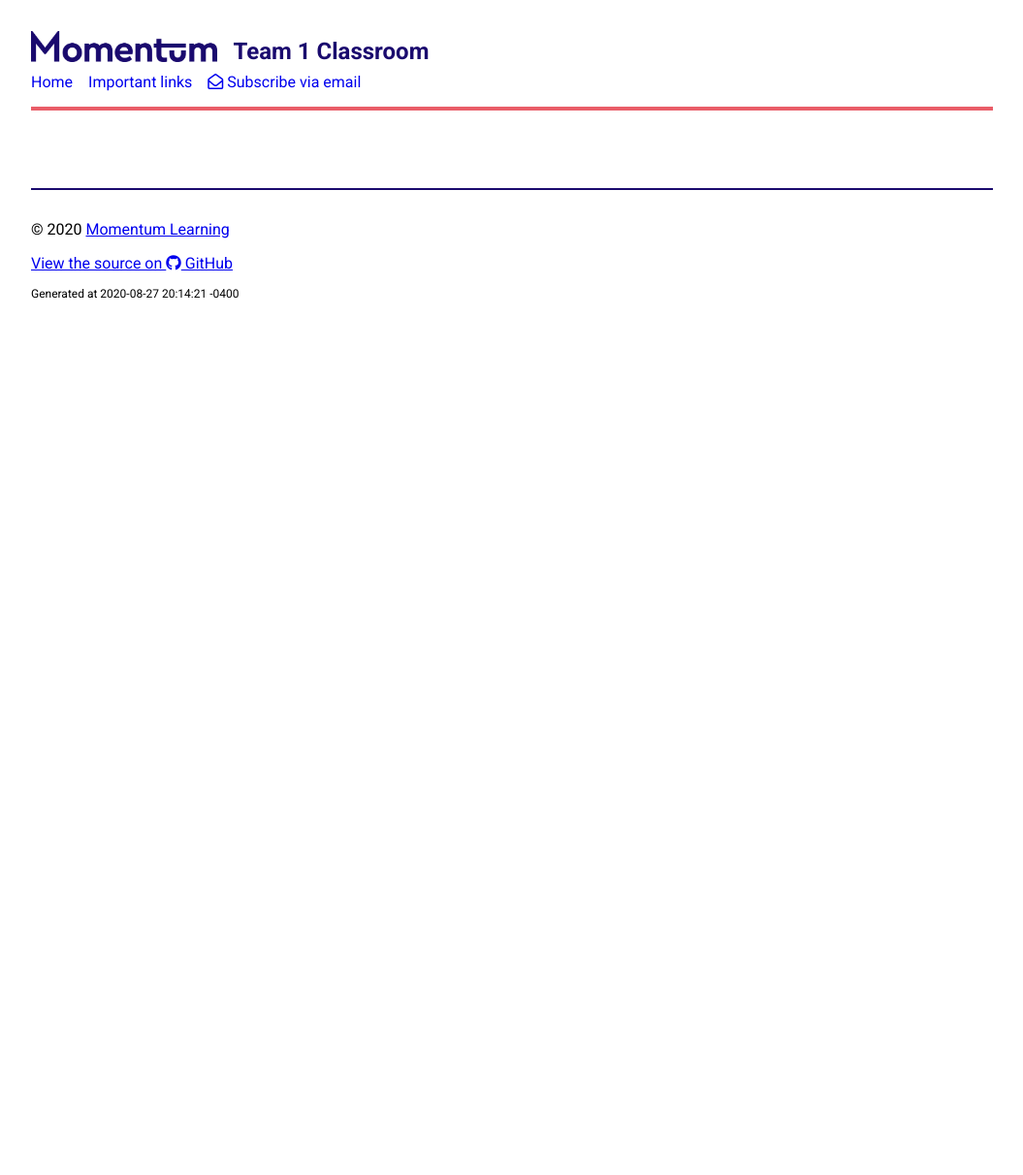
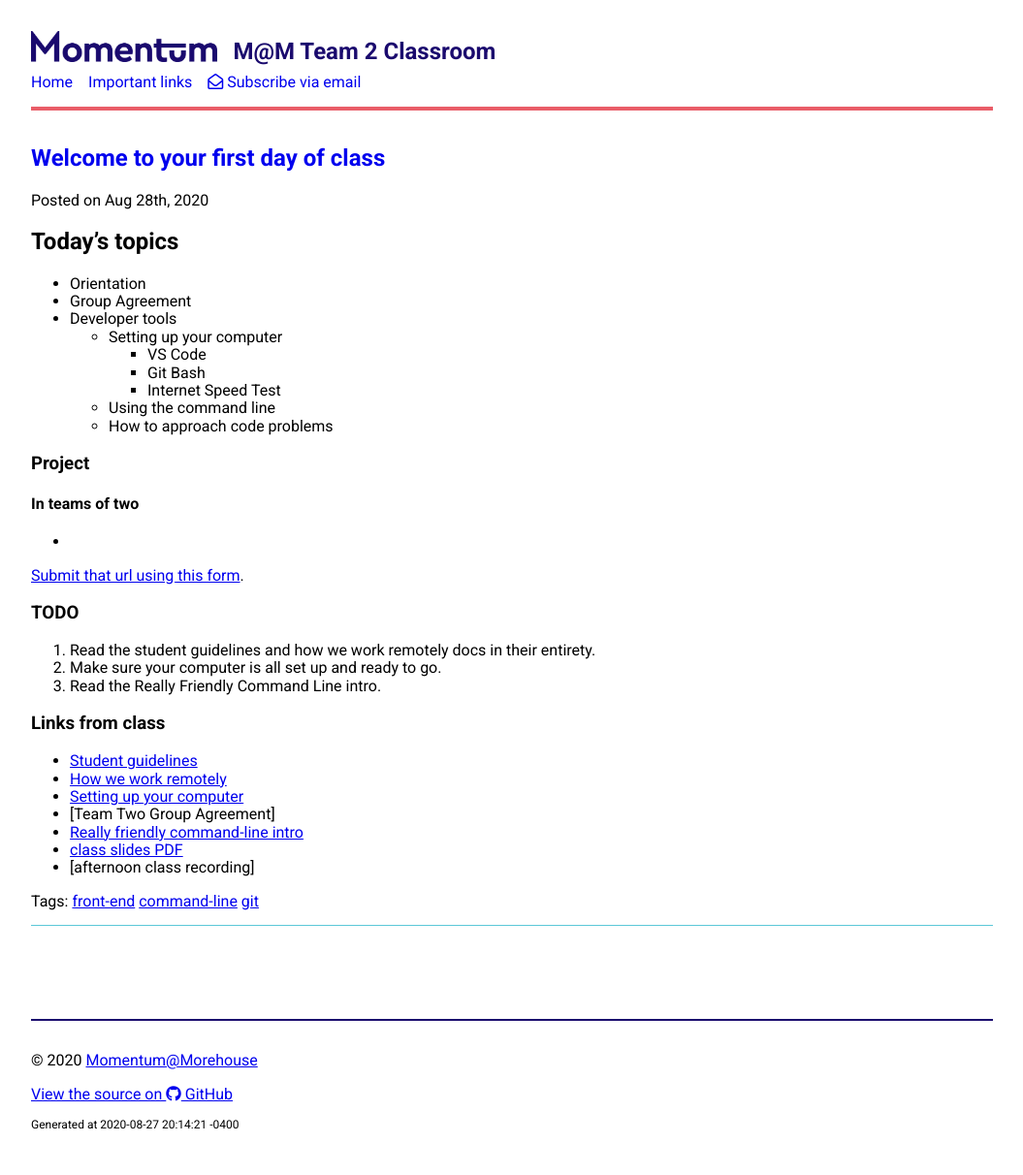
Before and after one commit to Momentum-Morehouse-2/Momentum-Morehouse-2.github.io, a Jekyll site: the page built from index.html, in a window 1280 px wide. Shown: the whole page at 97% size, without its empty margins (112-1167 px from the left). Built offline with Jekyll 4.4.1, drawn with Linux system fonts in a browser that asks for light colours; nearby versions of some CDN libraries; the list of posts is cut into pages by our own code; before the commit the page ends 900 px from its top, so only the background shows below that.

Commit message:
change homepage

```diff
--- a/_layouts/base.html
+++ b/_layouts/base.html
@@ -16,7 +16,7 @@
     <header class="pb3 bb bw2 b--brand-red">
       <a class="db flex items-end no-underline" href="{{ '/' | relative_url }}">
         <img class="h2 db pb1" src="{{ '/assets/img/logo.png' | relative_url }}" alt="Momentum logo">
-        <div class="db b pl3 brand-blue f3">Team 1 Classroom</div>
+        <div class="db b pl3 brand-blue f3">M@M Team 2 Classroom</div>
       </a>
       <nav>
         <ul class="list pl0 pt2 ma0 flex">
@@ -34,7 +34,7 @@
       {{ content }}
     </main>
     <footer class="pt3 bt bw1 b--brand-blue">
-      <p>&copy; 2020 <a href="https://www.momentumlearn.com/">Momentum Learning</a></p>
+      <p>&copy; 2020 <a href="https://mkt.momentumlearn.com/morehouse">Momentum@Morehouse</a></p>
       <p><a href="{{ site.repo_url }}">View the source on <i class="fab fa-github"></i> GitHub</a></p>
       <p class="f7">Generated at {{ site.time }}</p>
     </footer>
--- /dev/null
+++ b/_posts/2020-08-28-welcome-to-class.md
@@ -0,0 +1,40 @@
+---
+layout: post
+title: Welcome to your first day of class
+tags: front-end command-line git
+---
+
+## Today's topics
+
+- Orientation
+- Group Agreement
+- Developer tools
+  - Setting up your computer
+    - VS Code
+    - Git Bash
+    - Internet Speed Test
+  - Using the command line
+  - How to approach code problems
+
+### Project
+#### In teams of two
+-
+
+
+[Submit that url using this form](https://forms.gle/hKL37abHZ7TEoyWT6).
+
+### TODO
+
+1. Read the student guidelines and how we work remotely docs in their entirety.
+2. Make sure your computer is all set up and ready to go.
+3. Read the Really Friendly Command Line intro.
+
+### Links from class
+
+* [Student guidelines](https://drive.google.com/open?id=17j7lH4BTArHwF9TMN9bzDO05REuXflpYCa8JnV1KDLI&authuser=1)
+* [How we work remotely](https://docs.google.com/document/d/1l2RYOM-fdJCgd7nWbXp2k_t6xNDNRVZDlqEfn83TACg/edit?usp=sharing)
+* [Setting up your computer](https://drive.google.com/open?id=1ibV4dA4ciQsxn9MT7TV4-e_KgzUQwCQ7O1zEVfxy_28&authuser=1)
+* [Team Two Group Agreement]
+* [Really friendly command-line intro](https://drive.google.com/open?id=1E4ALJrjclTYE4C6lwIV517-SOXiZ-Dqb)
+* [class slides PDF](https://drive.google.com/file/d/1lwNtUTnNRvwx6mednOf2m95bZwpiV13g/view?usp=sharing)
+* [afternoon class recording]
```
Also changed, not shown: links.md (+2 -6 lines).
